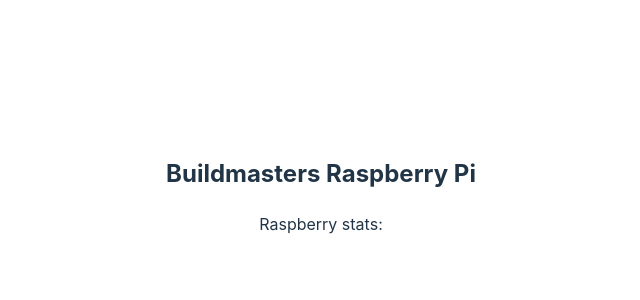
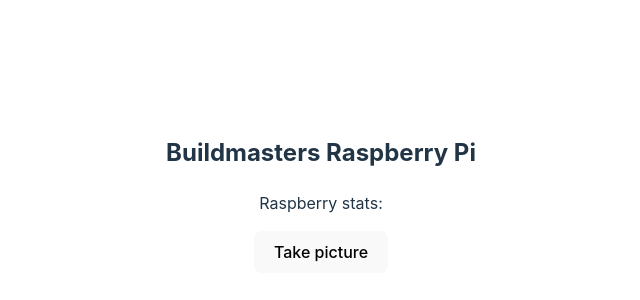
Before and after one commit to WardVerc/buildmasters-raspberry-pi, a React (Vite) app: page / in a window 1280 px wide. Shown: the part 206-506 px from the top of the page, without its empty margins (319-959 px from the left). Built offline with nearby package versions, Linux system fonts and the light colour scheme.

Commit message:
git user test commit

```diff
--- a/src/App.tsx
+++ b/src/App.tsx
@@ -7,6 +7,7 @@
       <div>
         <h2>Buildmasters Raspberry Pi</h2>
         <p>Raspberry stats:</p>
+        <button>Take picture</button>
       </div>
     </>
   )
```
